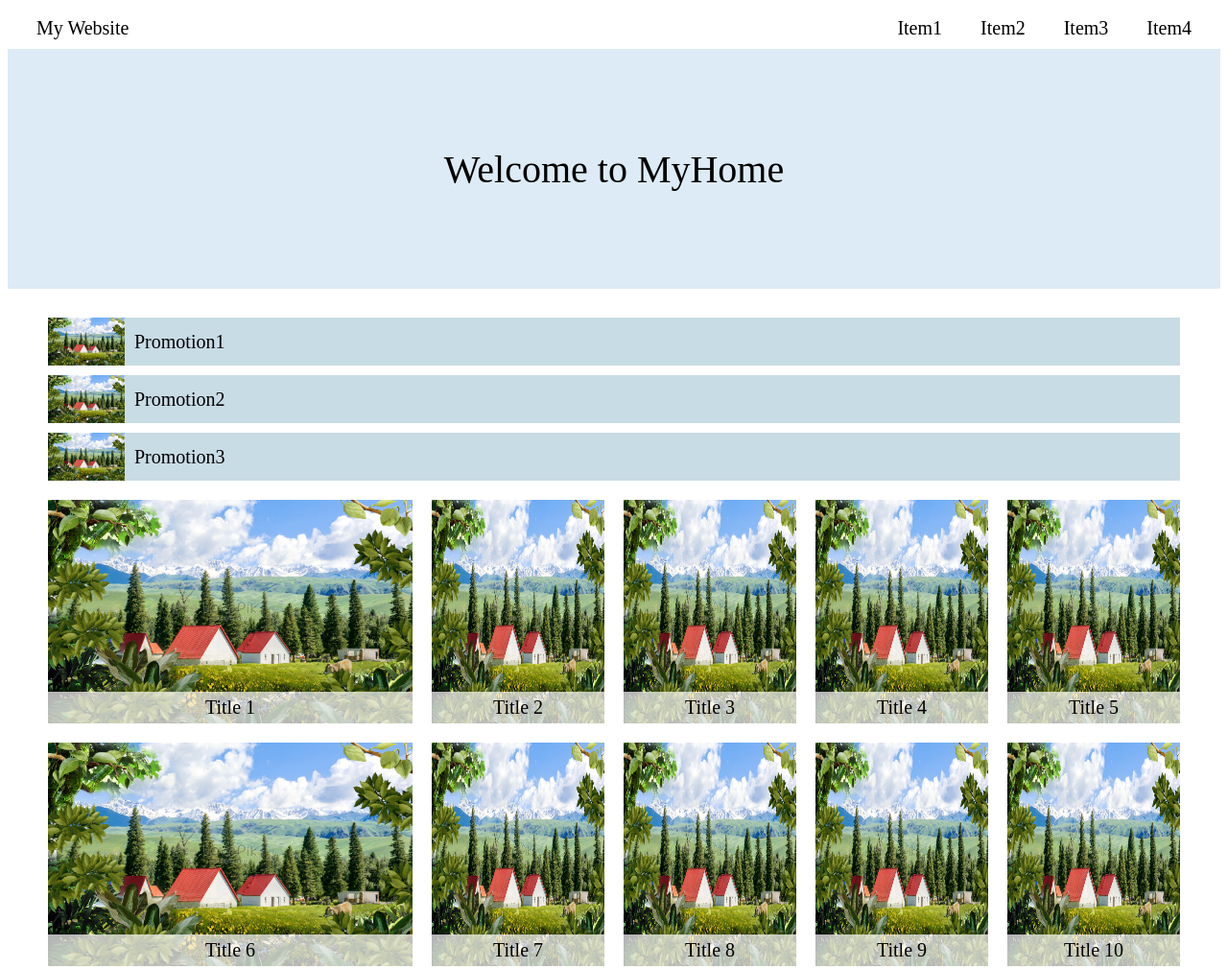
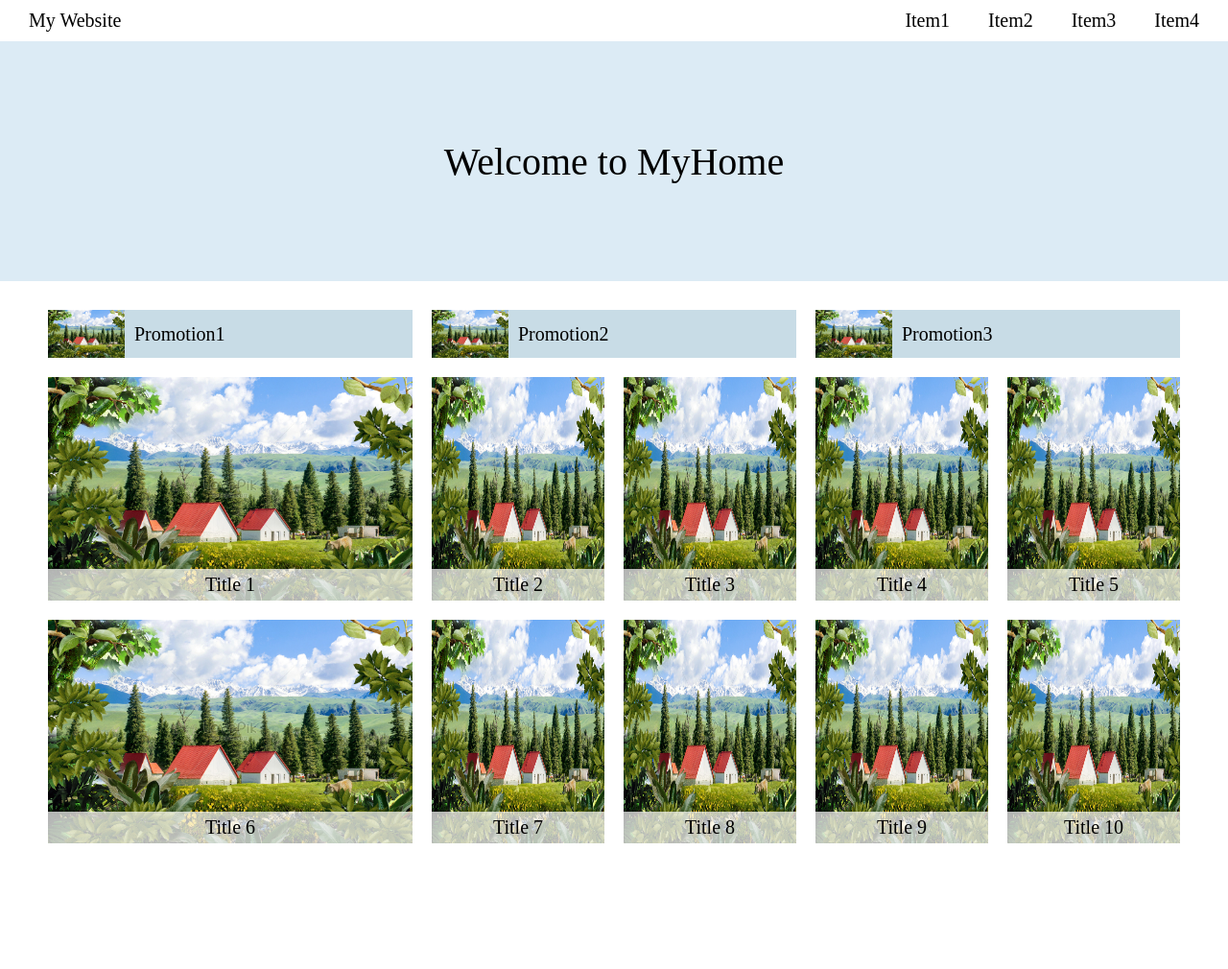
Before and after one commit to VadoHYH/WeHelp_FirstStage, a plain HTML site: page week1/index.html in a window 1280 px wide. Shown: the whole page at 96% size. After the commit the page ends 909 px from the top, so only its background shows below. Drawn offline with Linux system fonts and the light colour scheme.

Commit message:
作業修改

```diff
--- a/style.css
+++ b/style.css
@@ -164,6 +164,7 @@ main{
 
     .Titles {
         grid-template-columns: repeat(4, 1fr);
+        align-items: stretch;
     }
 
     .title:nth-child(9),.title:nth-child(10){
--- a/week1/style.css
+++ b/week1/style.css
@@ -1,6 +1,9 @@
 body {
-font-size: 20px;
-color: black;
+    margin: 0;
+    padding: 0;
+    box-sizing: border-box;
+    font-size: 20px;
+    color: black;
 }
 
 .navbar{
@@ -36,7 +39,8 @@ color: black;
 
 .banner{
     width: 100%;
-    margin: auto;
+    margin: 0px;
+    padding: 0px;
     height: 250px;
     background-color: #DCEBF5;
     display: flex;
@@ -46,7 +50,7 @@ color: black;
 
 .banner p{
     font-size: 200%;
-    margin: 0;
+    margin: 0 auto;
 }
 
 main{
@@ -54,6 +58,7 @@ main{
     flex-direction: column;
     align-items: center;
     box-sizing: border-box;
+    margin: 0 auto;
 }
 
 .promotion {
@@ -118,7 +123,8 @@ main{
     }
 
     .Promotions{
-        grid-template-columns: repeat(3,1fr);
+        display: grid;
+        grid-template-columns: repeat(3, 1fr);
         width: 1200px;
     }
 
@@ -133,11 +139,10 @@ main{
 
 }
 
-@media screen and (min-width:601px) and (max-width:1200px) {
+@media screen and (min-width:601px) and (max-width:1200.99px) {
     main {
         align-items: stretch;
         width: 90%;
-        margin: 0 auto;
     }
 
     .burger-menu,.popup-menu img{
@@ -166,11 +171,10 @@ main{
     }
 }
 
-@media screen and (min-width: 301px) and (max-width:600px) {
+@media screen and (min-width: 360px) and (max-width:600.99px) {
     main{
         align-items: stretch;
         width: 90%;
-        margin: 0 auto;
     }
 
     .popup-menu{
```
